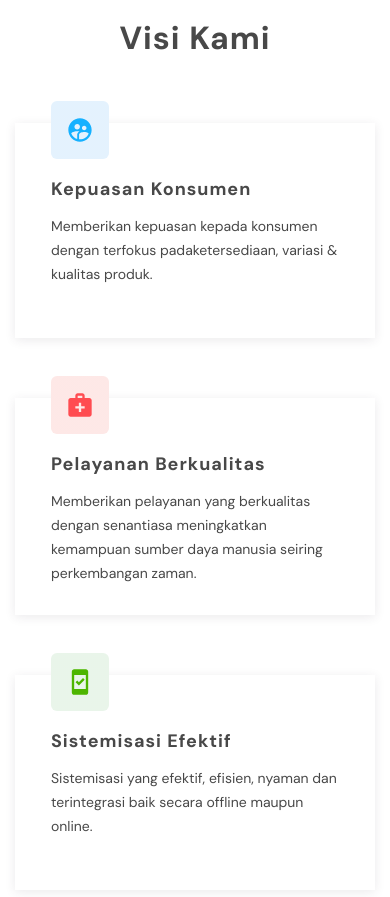
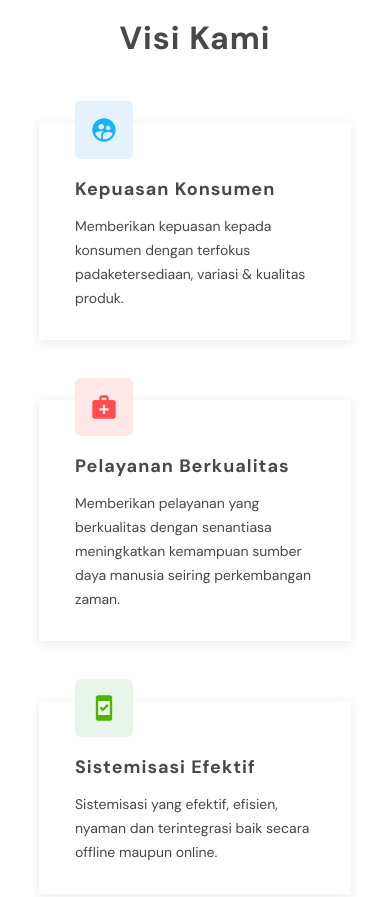
Before and after one commit to KelvinAnderson10/sungadiman-landing-page, a React (Vite) app: page / in a window 390 px wide. Shown: the part 2920-3817 px from the top of the page. Built offline with nearby package versions, Linux system fonts and the light colour scheme.

Commit message:
change visi card responsiveness

```diff
--- a/src/App.css
+++ b/src/App.css
@@ -327,16 +327,18 @@ nav {
 .visi-card-container {
   display: flex;
   gap: 60px;
+  width: 100%;
   justify-content: space-between;
   flex-wrap: wrap;
 }
 
 .visi-card {
   box-shadow: 0px 2px 10px 0px rgba(58, 53, 65, 0.10);
+  height: auto;
   flex: 1;
   padding: 41px 37px 30px 36px ;
-  min-width: 360px;
-  min-height: 215px;
+  /* min-width: 360px;
+  min-height: 215px; */
   position: relative;
 }
 
@@ -382,6 +384,7 @@ nav {
   font-weight: 700;
   line-height: 50px;
   letter-spacing: 1px;
+  white-space: nowrap;
 }
 
 .visi-text {
```
